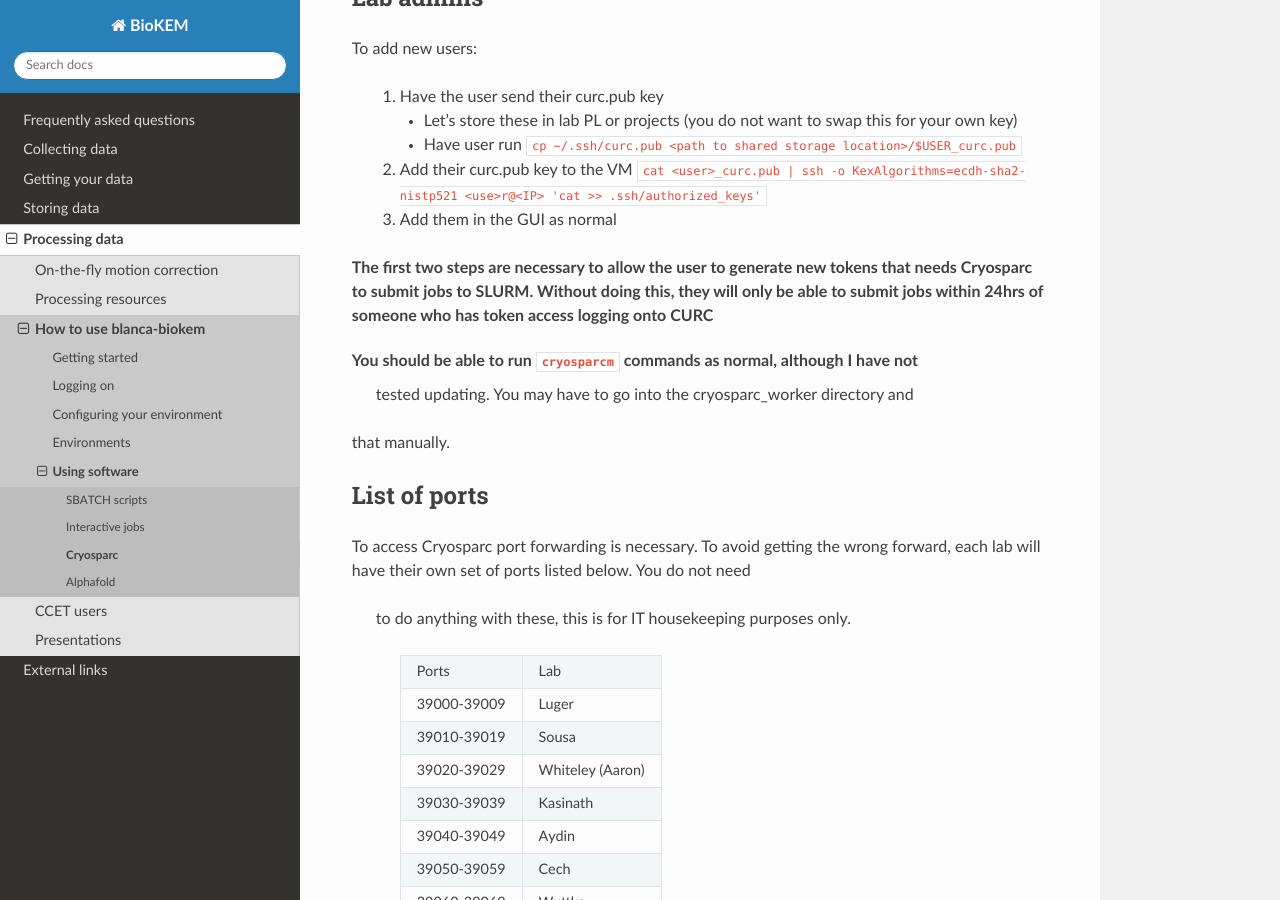
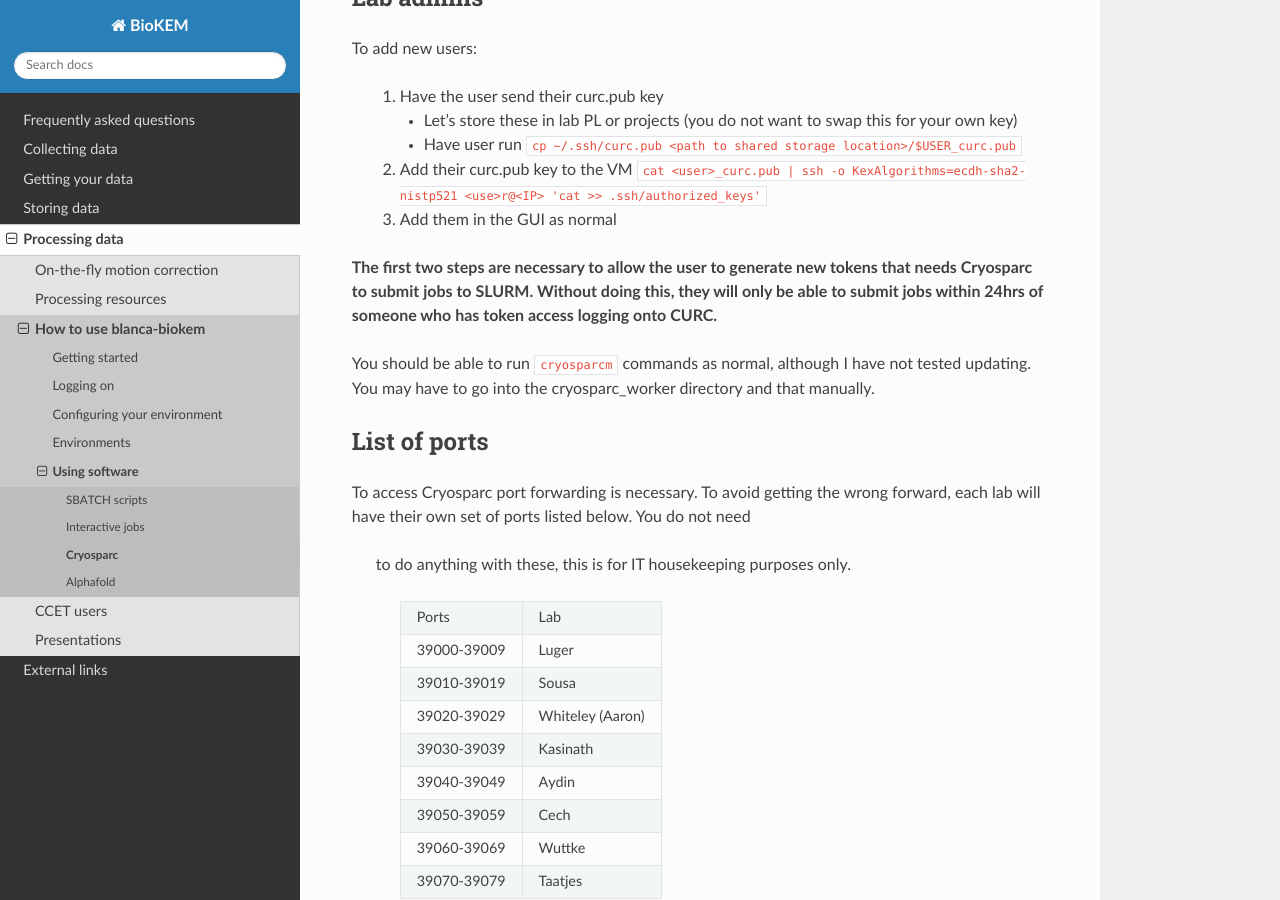
Before and after one commit to CU-BioKEM/user-guide, a Sphinx documentation site: the page built from docs/source/processing/using_software/cryosparc.rst, in a window 1280 px wide and 900 px high, scrolled down 380 px. Built offline with Sphinx 7.4.7 and the Read the Docs theme 2.0.0, drawn with Linux system fonts in a browser that asks for light colours.

Commit message:
formatting

```diff
--- a/docs/source/processing/using_software/cryosparc.rst
+++ b/docs/source/processing/using_software/cryosparc.rst
@@ -27,10 +27,10 @@ To add new users:
 
 **The first two steps are necessary to allow the user to generate new tokens that needs
 Cryosparc to submit jobs to SLURM. Without doing this, they will only be able to
-submit jobs within 24hrs of someone who has token access logging onto CURC**
+submit jobs within 24hrs of someone who has token access logging onto CURC.**
 
 You should be able to run ``cryosparcm`` commands as normal, although I have not
- tested updating. You may have to go into the cryosparc_worker directory and
+tested updating. You may have to go into the cryosparc_worker directory and
 that manually.
 
 .. _List of ports:
```
